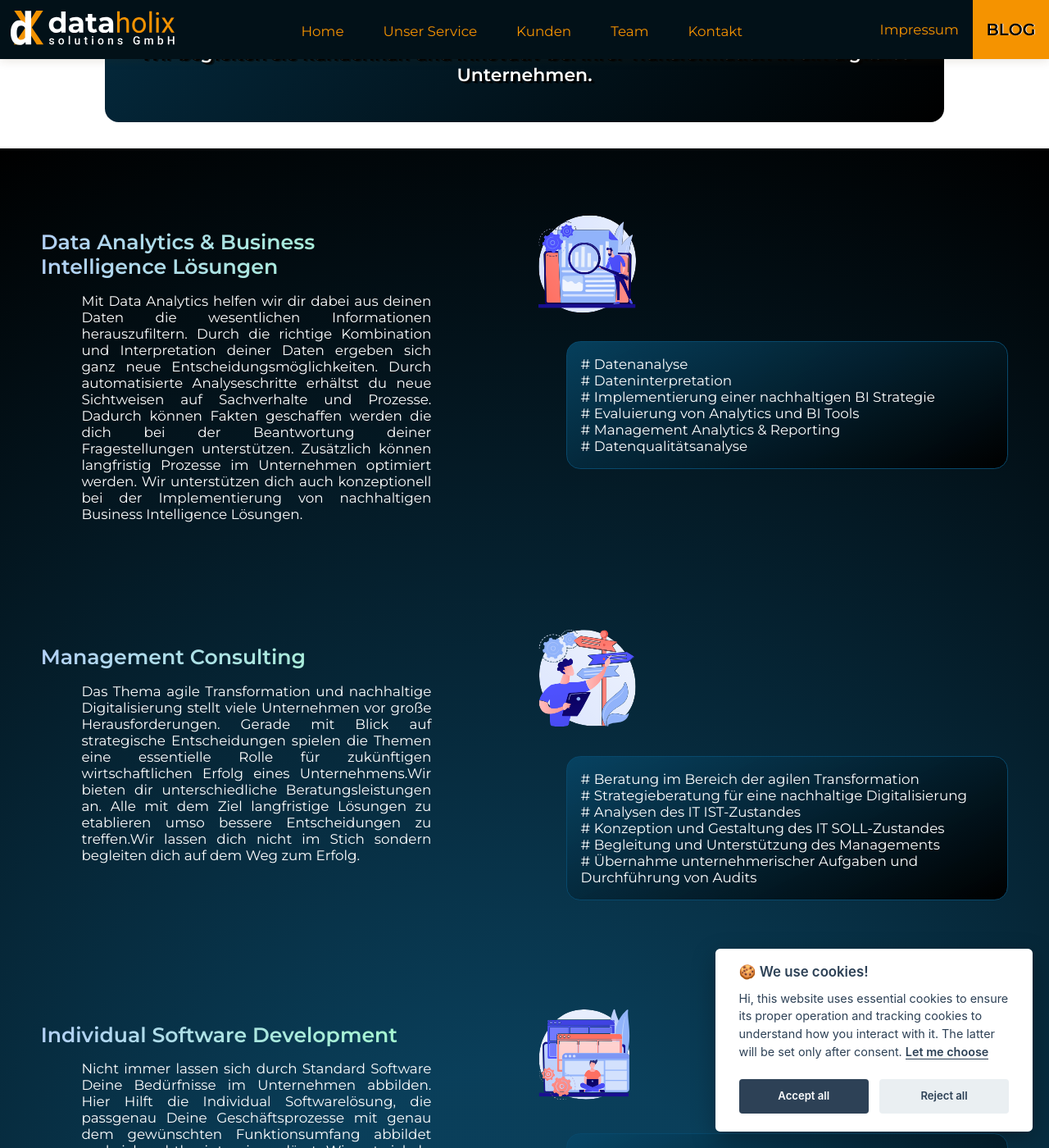
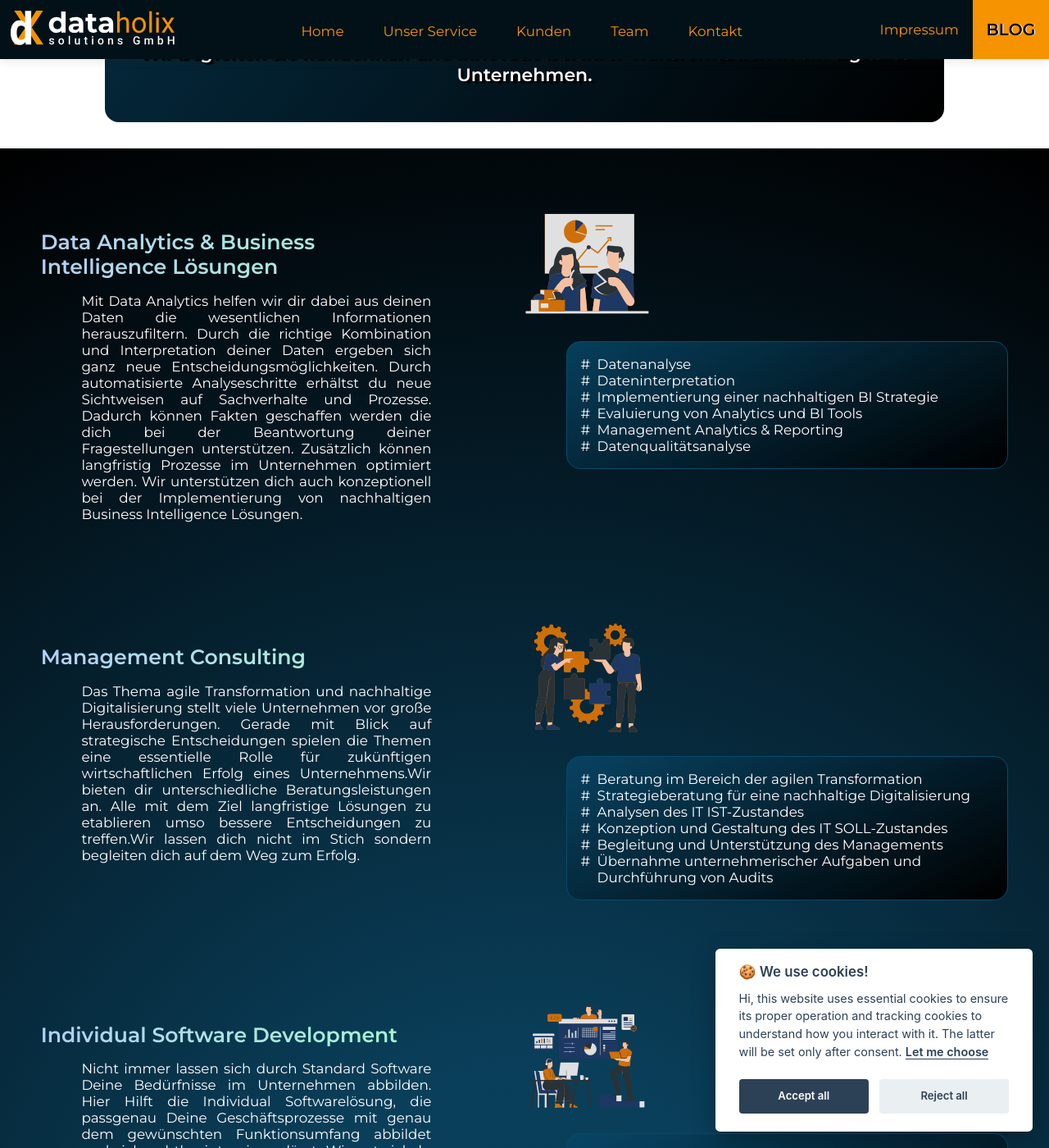
Before and after one commit to dataholix-melih-omay/dataholix-www, a Jekyll site: the page built from index.html, in a window 1280 px wide and 1400 px high, scrolled down 1983 px. Shown: the whole window at 82% size. Built offline with Jekyll 4.4.1, drawn with Linux system fonts in a browser that asks for light colours; some of the changed text lies outside the part shown.

Commit message:
alternative svgs für skills eingebunden

```diff
--- a/_includes/elements-services/us_service_extend.html
+++ b/_includes/elements-services/us_service_extend.html
@@ -7,11 +7,11 @@
     </div>
     <div>
         <div class="container-img">
-            <img class="img-size" src={{include.item.image_path | prepend: site.baseurl}}>
+            <img src={{include.item.image_path | prepend: site.baseurl}}>
         </div>
         <div class="container-text">
             {%- for service in include.item.services -%}
-            <section># {{service}}</section>
+            <div># </div><div>{{service}}</div>
             {%- endfor -%}
         </div>
     </div>
--- a/_sass/pages/_skills.scss
+++ b/_sass/pages/_skills.scss
@@ -40,15 +40,16 @@
             }
 
             .img-size {
-                padding: 30px 30px 30px 30px;
+                padding: 30px;
             }
         };
 
 
 
         .container-text {
+            display: grid;
+            grid-template-columns: 20px auto;
             margin-top: -var(--font-size-xxxl);
-            ;
             margin-left: var(--font-size-xxxl);
             background: rgb(7, 69, 101);
             background: linear-gradient(153deg, rgba(7, 69, 101, 0.8548012955182073) 2%, rgba(0, 0, 0, 1) 100%);
```
Also changed, not shown: _data/home/de/us_services_extend.yml (+6 -6 lines), assets/images/svgs/skills2/cloud_solutions.svg (added), assets/images/svgs/skills2/customer_experience.svg (added), assets/images/svgs/skills2/data_analytics.svg (added), assets/images/svgs/skills2/individual_software.svg (added), assets/images/svgs/skills2/management_consulting.svg (added), assets/images/svgs/skills2/pm_agile_training.svg (added).
